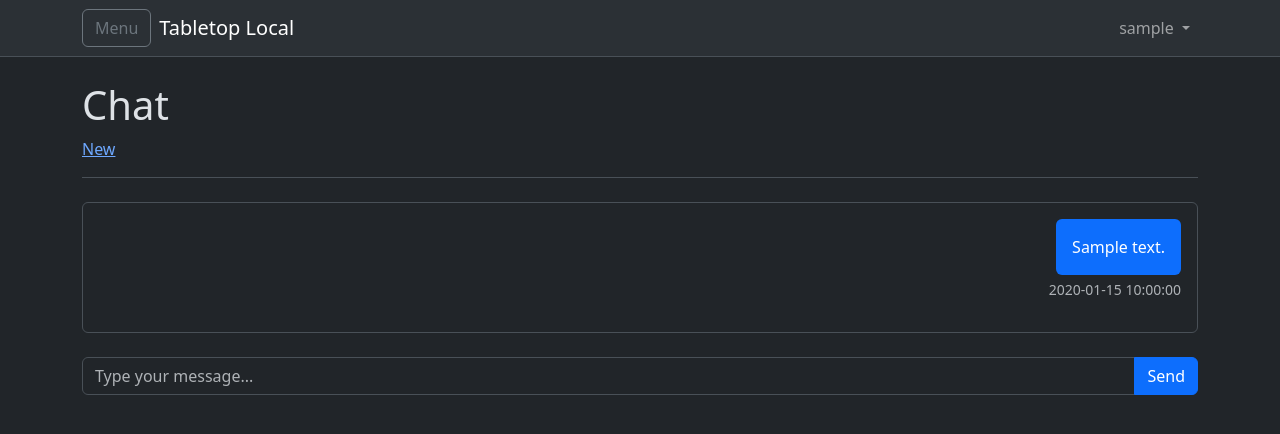
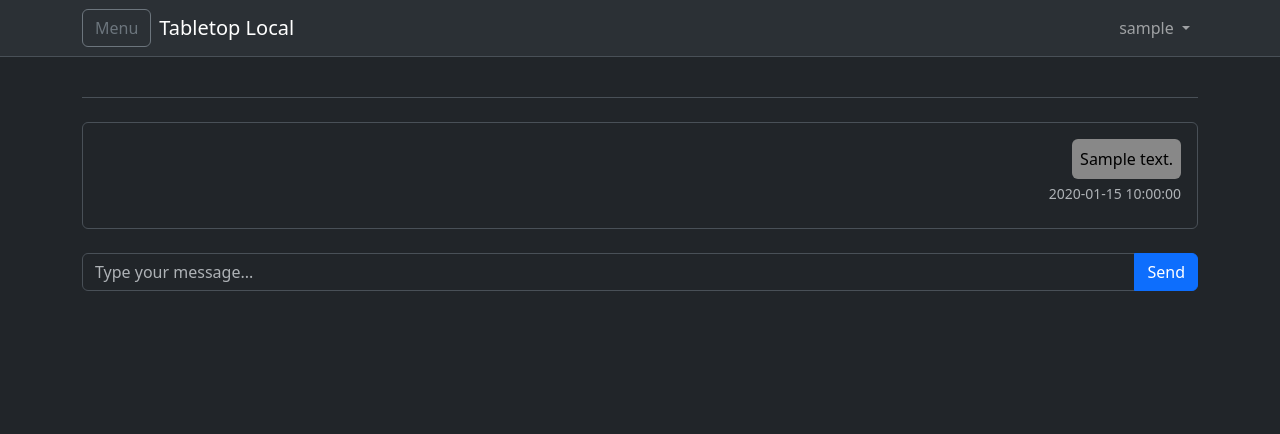
Before and after one commit to kkdieker-fhsu/miniproject3KodyKirk, a Flask app: template tabletoplocal/templates/blog/chat.html in a window 1280 px wide. Shown: the top 434 px of the page. Run offline with Flask 3, Linux system fonts and the light colour scheme; the visitor is signed in with stand-in values (Sample User, id 1); data comes from the database, SQL or seed files in the repository; the template is opened without the code that fills it: most values are stand-ins (such as "Sample title", 1, 10 or a date in 2020).

Commit message:
Styling changes to chat and extra additions to the userdata table.

```diff
--- a/tabletoplocal/auth.py
+++ b/tabletoplocal/auth.py
@@ -7,7 +7,12 @@ from werkzeug.security import check_password_hash, generate_password_hash
 
 from tabletoplocal.db import get_db
 
+import random
+
 bp = Blueprint('auth', __name__, url_prefix='/auth')
+
+def newclr():
+    return f"#{random.randint(0, 0xFFFFFF):06x}"
 
 @bp.route('/register', methods=('GET', 'POST'))
 def register():
@@ -25,8 +30,8 @@ def register():
         if error is None:
             try:
                 db.execute(
-                    "INSERT INTO user (username, password) VALUES (?, ?)",
-                    (username, generate_password_hash(password)),
+                    "INSERT INTO user (username, password, color) VALUES (?, ?, ?)",
+                    (username, generate_password_hash(password), newclr()),
                 )
                 db.commit()
             except db.IntegrityError:
--- a/tabletoplocal/blog.py
+++ b/tabletoplocal/blog.py
@@ -17,7 +17,7 @@ def landing():
 def chat():
     db = get_db()
     chats = db.execute(
-        'SELECT p.id, body, created, author_id, username'
+        'SELECT p.id, body, created, author_id, username, color'
         ' FROM post p JOIN user u ON p.author_id = u.id'
         ' ORDER BY created ASC'
         ' LIMIT 100'
--- a/tabletoplocal/schema.sql
+++ b/tabletoplocal/schema.sql
@@ -4,7 +4,8 @@ DROP TABLE IF EXISTS post;
 CREATE TABLE user (
   id INTEGER PRIMARY KEY AUTOINCREMENT,
   username TEXT UNIQUE NOT NULL,
-  password TEXT NOT NULL
+  password TEXT NOT NULL,
+  color TEXT NOT NULL
 );
 
 CREATE TABLE post (
--- a/tabletoplocal/templates/blog/chat.html
+++ b/tabletoplocal/templates/blog/chat.html
@@ -1,11 +1,4 @@
 {% extends 'base.html' %}
-
-{% block header %}
-  <h1>{% block title %}Chat{% endblock %}</h1>
-  {% if g.user %}
-    <a class="action" href="{{ url_for('blog.create') }}">New</a>
-  {% endif %}
-{% endblock %}
 
 {% block content %}
   <div id="chat-window" class="border rounded p-3 overflow-y-auto d-flex flex-column-reverse" style="max-height: 60vh;">
@@ -13,9 +6,9 @@
     <div>
       {% for chat in chats %}
         {% if g.user['id'] == chat['author_id'] %}
-          <div class="d-flex justify-content-end mb-3">
+          <div class="d-flex justify-content-end mb-2">
             <div style="max-width: 75%;" class="text-end">
-              <div class="p-3 rounded bg-primary text-white" style="display: inline-block; text-align: left;">
+              <div class="p-2 rounded" style="background-color: {{ chat['color'] }}; color: #000; display: inline-block; text-align: left;">
                 <p class="body m-0">{{ chat['body'] }}</p>
               </div>
               <div class="small text-body-secondary mt-1">
@@ -24,12 +17,12 @@
             </div>
           </div>
           {% else %}
-          <div class="d-flex justify-content-start mb-3">
+          <div class="d-flex justify-content-start mb-2">
             <div style="max-width: 75%;">
               <div class="small text-body-secondary ms-1 mb-1">
                 {{ chat['username'] }}
               </div>
-              <div class="p-3 rounded bg-body-secondary" style="display: inline-block; text-align: left;">
+              <div class="p-2 rounded" style="background-color:{{ chat['color'] }}; color: #000; display: inline-block; text-align: left;">
                 <p class="body m-0">{{ chat['body'] }}</p>
               </div>
               <div class="small text-body-secondary mt-1 ms-1">
```
